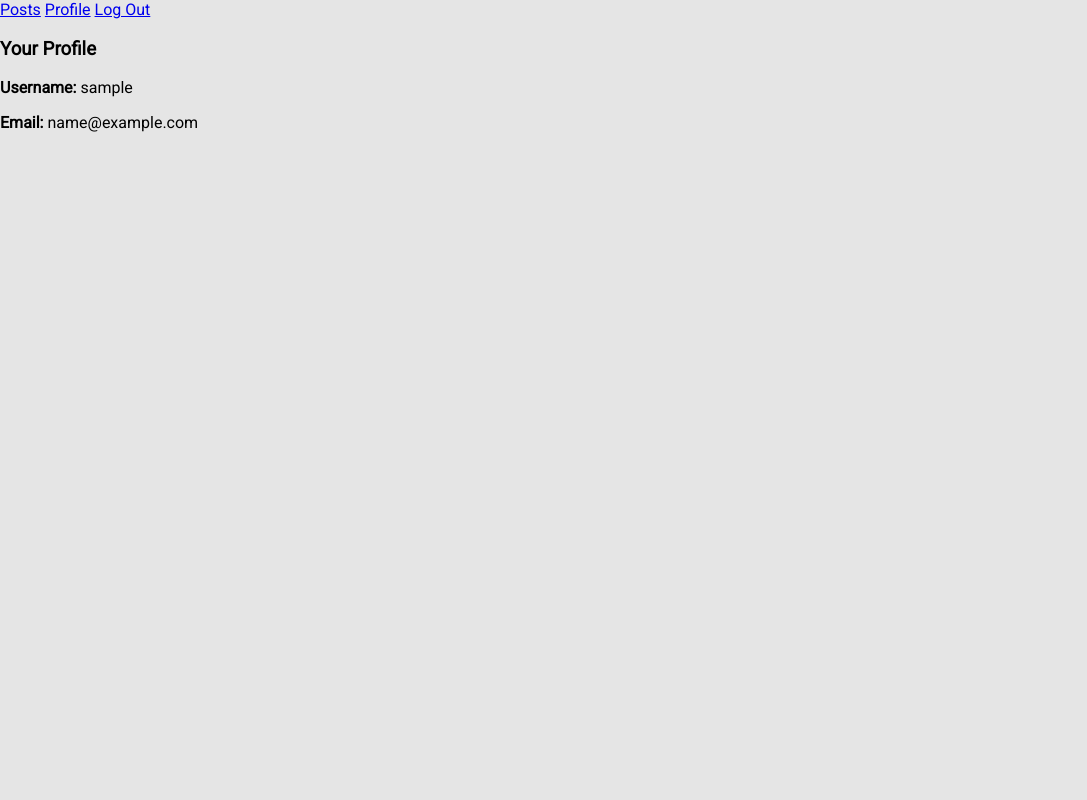
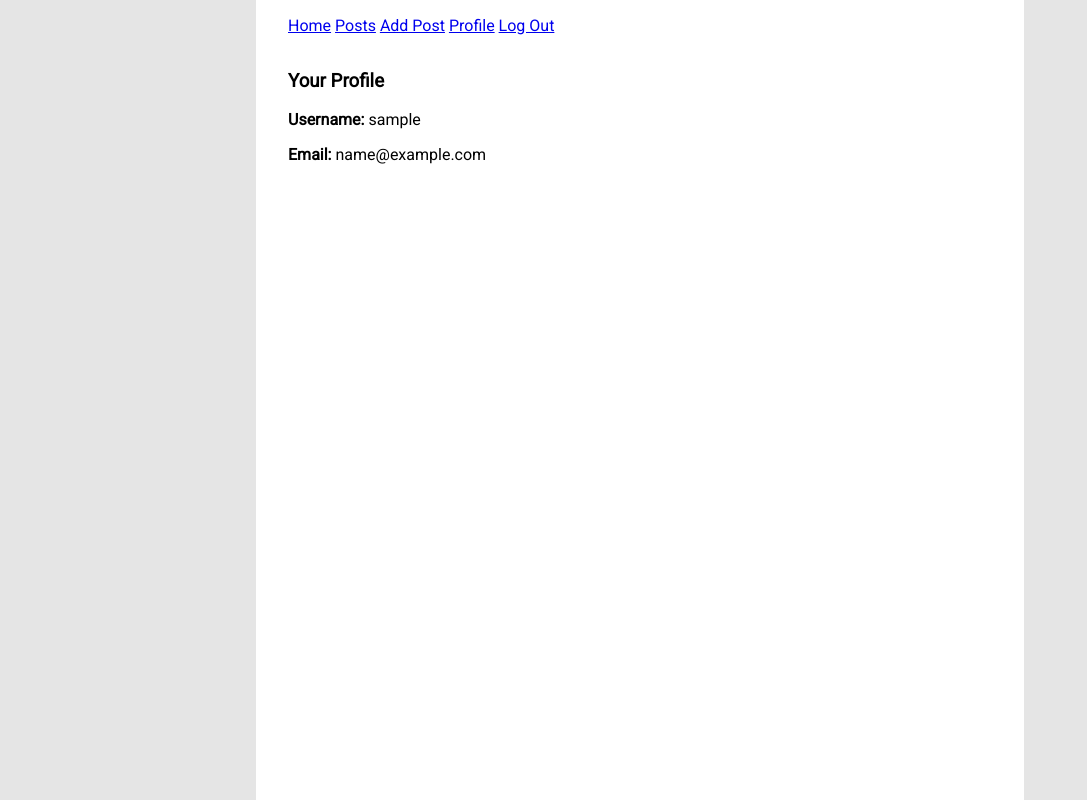
Before and after one commit to kimpea/python-blog, a Django app: page /accounts/profile/ in a window 1280 px wide. Shown: the whole page, without its empty margins (0-1087 px from the left). Run offline with Django 3.2, Linux system fonts and the light colour scheme; the visitor is signed in with stand-in values (Sample User, id 1); data comes from the database, SQL or seed files in the repository.

Commit message:
Add home link and move everything into wrapper div

```diff
--- a/templates/base.html
+++ b/templates/base.html
@@ -11,8 +11,12 @@
 </head>
 
 <body>
+    <div id="wrapper">
+        <div id="nav">
+            <a href="{% url 'index' %}">Home</a>
             <a href="{% url 'posts' %}">Posts</a>
             {% if user.is_authenticated %}
+            <a href="{% url 'add_post' %}">Add Post</a>
             <a href="{% url 'profile' %}">Profile</a>
             <a href="{% url 'logout' %}">Log Out</a>
             {% else %}
@@ -27,9 +31,9 @@
                 <strong>{% for message in messages %}{{ message }}{% endfor %}</strong>
             </div>
             {% endif %}
-
+        </div>
         {% block content %}{% endblock %}
-
+    </div>
     <script src="https://code.jquery.com/jquery-3.3.1.slim.min.js"
         integrity="sha384-q8i/X+965DzO0rT7abK41JStQIAqVgRVzpbzo5smXKp4YfRvH+8abtTE1Pi6jizo"
         crossorigin="anonymous"></script>
```
Lines whose indentation alone changed are shown as unchanged.
